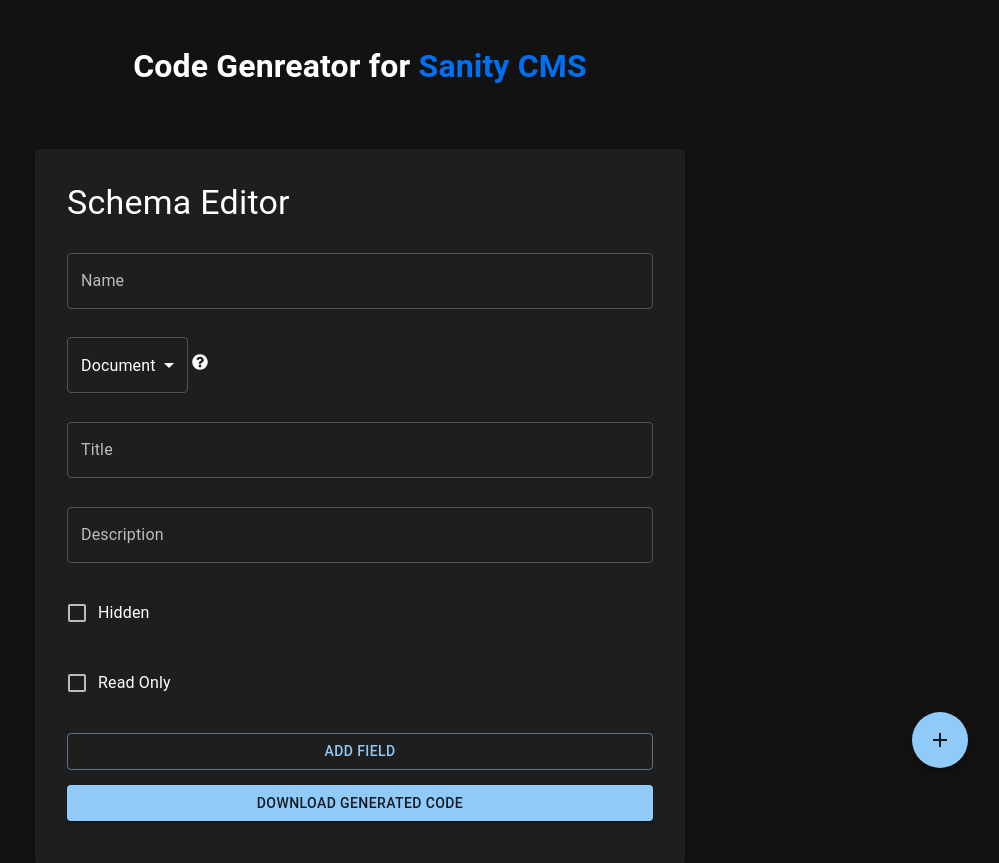
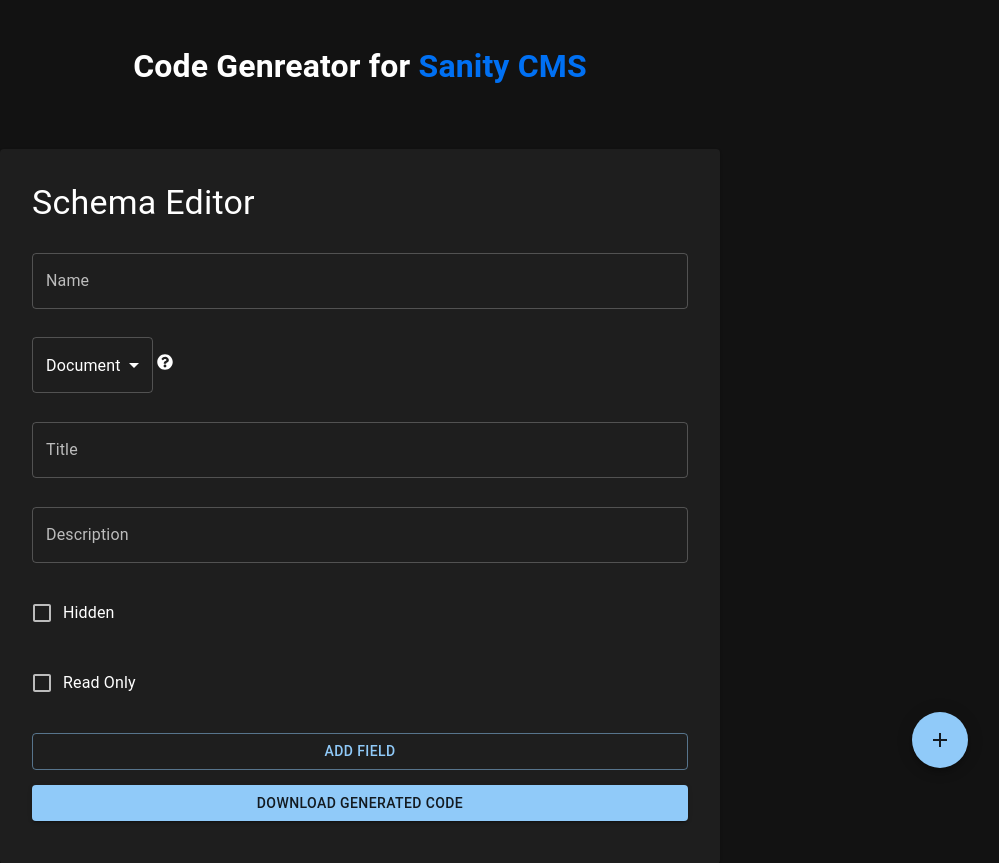
Before and after one commit to TheBigSasha/sanity_config_creator, a Next.js app: page / in a window 1280 px wide. Shown: the top 863 px of the page, without its empty margins (280-1279 px from the left). Built offline with nearby package versions, Linux system fonts and the light colour scheme.

Commit message:
ui fixes

```diff
--- a/components/SanityTypeCreator.tsx
+++ b/components/SanityTypeCreator.tsx
@@ -368,7 +368,7 @@
   gap: 0.15rem;
   padding: ${({ isRoot }) => (!isRoot ? "0" : " 0.5rem 2rem 1rem 2rem")};
   margin-top: ${({ isRoot }) => (!isRoot ? "0" : "25px")};
-  width: ${({ isRoot }) => (isRoot ? "clamp(300px, 80vw, 650px);" : "300px")};
+  width: ${({ isRoot }) => (isRoot ? "clamp(300px, 80vw, 720px);" : "300px")};
 `;
 
 const Horizontal = styled.div`
```
